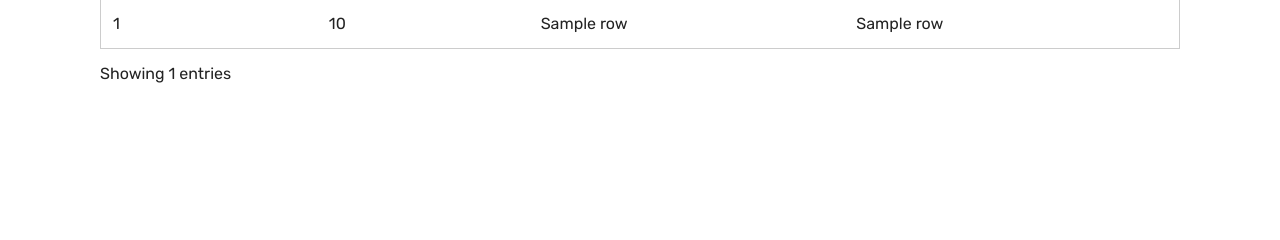
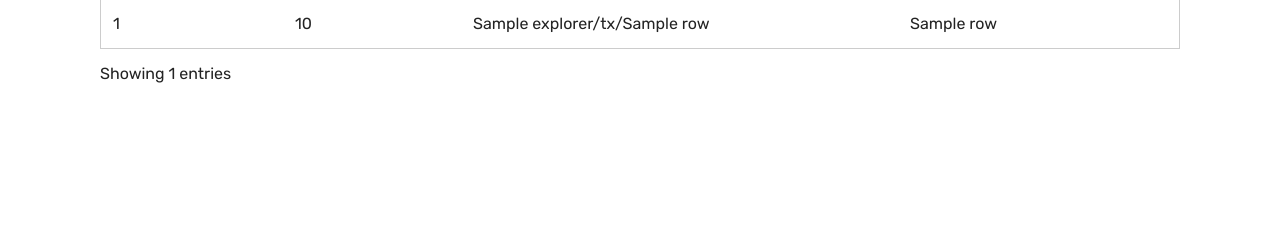
Before and after one commit to galperins4/tbw, a Flask app: template templates/payments.html in a window 1280 px wide. Shown: the part 295-535 px from the top of the page. Run offline with Flask 2, Linux system fonts and the light colour scheme; the template is opened without the code that fills it: most values are stand-ins (such as "Sample title", 1, 10 or a date in 2020); parts of the project's set-up code (start-up, migrations or seed data) failed here and were passed over; some libraries are stand-ins or nearby versions.

Commit message:
Update payments.html

```diff
--- a/templates/payments.html
+++ b/templates/payments.html
@@ -92,7 +92,7 @@
 				<tr>
 					<td class="body-item mbr-fonts-style display-7">{{ r[0] }}</td>
 					<td class="body-item mbr-fonts-style display-7">{{ r[1]/100000000 }}</td>
-					<td class="body-item mbr-fonts-style display-7">{{ r[2] }}</td>
+					<td class="body-item mbr-fonts-style display-7">{{ n['explorer'] }}/tx/{{ r[2] }}</td>
 					<td class="body-item mbr-fonts-style display-7">{{ r[3] }}</td>
 				</tr>
 				{% endfor %}
```
